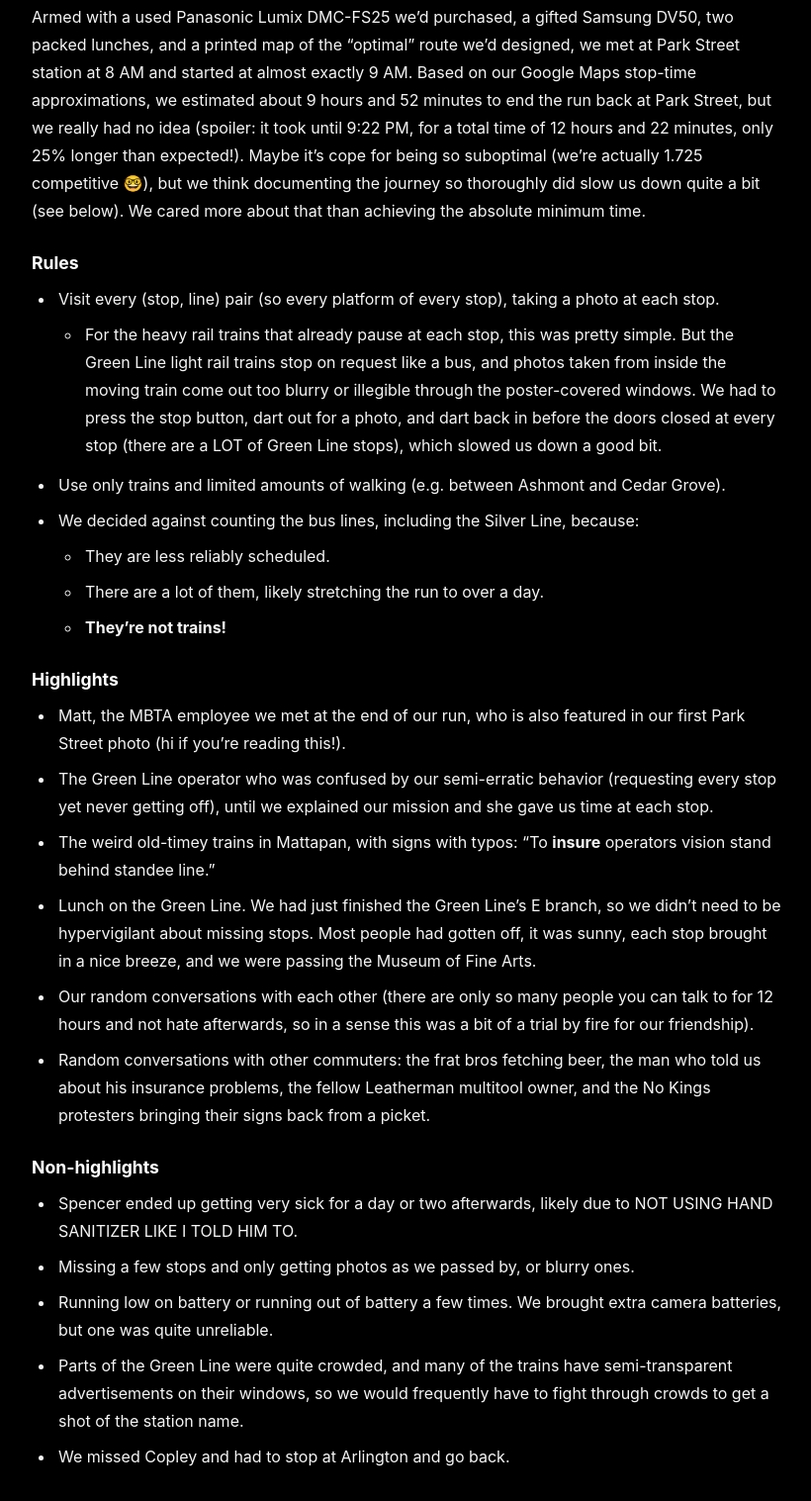
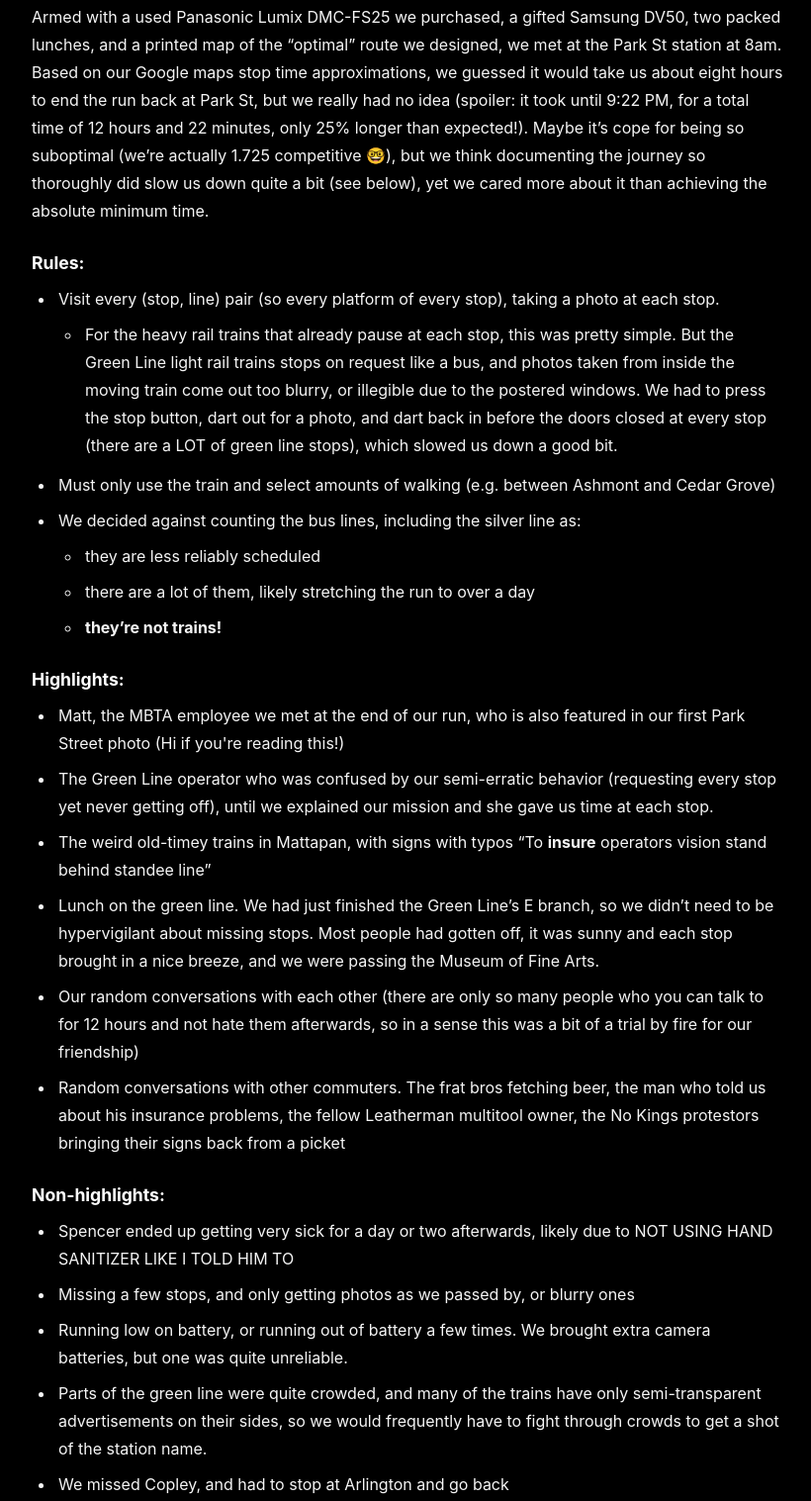
Before and after one commit to generic-account/mbta-speedrun, a website: page site/index.html in a window 1280 px wide. Shown: the part 717-2234 px from the top of the page at 99% size, without its empty margins (228-1048 px from the left). Drawn offline with Linux system fonts and the light colour scheme.

Commit message:
Restore authors' original write-up wording

```diff
--- a/site/index.html
+++ b/site/index.html
@@ -19,43 +19,43 @@
 
 
   <article id="story" aria-label="Trip write-up">
-    <p>It started as one of those impossible late-night ideas you throw out half-jokingly. On Putz at MIT, one of the prized possessions of the main study lounge is the metal MBTA system map that hangs on the wall. We’ve all spaced out staring at it countless times, thinking about a particularly tricky 6.122 problem. But this time we asked: how long would it <em>actually</em> take to ride every train line of the MBTA? Some cursory research led us to believe we might be among the first to attempt this, but while writing this we learned there’s a <a href="https://www.transitruns.org/mbta/">website</a> dedicated to completing the feat (albeit with slightly different rules).</p>
-    <p>After deciding on a reasonable specification of the question (ignoring bus lines like the Silver Line and banning modes of transit other than the trains themselves and walking), some napkin math told us it was doable in a day. The final routing was a fun nerd snipe: we solved it (with some coding help from ChatGPT) like a modified Chinese postman problem, with edge weights (times between stops) pulled from Google Maps.</p>
-    <p>For a while, this stayed as something we’d do “someday.” Our MIT schedules were quite busy, and it was easy to find a reason why the time wasn’t right. But finally, it seemed we would have a lull in workload the weekend of March 28, 2026, and we decided it was now or never.</p>
-    <p>Armed with a used Panasonic Lumix DMC-FS25 we’d purchased, a gifted Samsung DV50, two packed lunches, and a printed map of the “optimal” route we’d designed, we met at Park Street station at 8 AM and started at almost exactly 9 AM. Based on our Google Maps stop-time approximations, we estimated about 9 hours and 52 minutes to end the run back at Park Street, but we really had no idea (spoiler: it took until 9:22 PM, for a total time of 12 hours and 22 minutes, only 25% longer than expected!). Maybe it’s cope for being so suboptimal (we’re actually 1.725 competitive 🤓), but we think documenting the journey so thoroughly did slow us down quite a bit (see below). We cared more about that than achieving the absolute minimum time.</p>
+    <p>It started as one of those impossible late night ideas you throw out half-jokingly. On Putz at MIT, one of the prized possessions of the main study lounge is the metal MBTA system map that hangs from the wall. We all spaced out staring at it countless times, thinking about a particularly tricky 6.122 problem. But this time we asked: how long would it <em>actually</em> take to ride every train line of the MBTA? Some cursory research led us to believe we might be one of the first to attempt this, but while writing this we learned there’s a <a href="https://www.transitruns.org/mbta/">website</a> dedicated to completing the feat (albeit with slightly different rules).</p>
+    <p>After deciding upon a reasonable specification of the question (ignoring bus lines like the silver line, banning using other modes of transit than the trains themselves and walking), some napkin math told us it was doable in a day. The final routing was a fun nerd snipe: we solved it (with some coding help from ChatGPT) like a modified Chinese postman problem, with edge weights (times between stops) pulled from Google Maps.</p>
+    <p>For a while this stayed as something we’ll do “someday.” Our MIT schedules were quite busy and it was easy to find a reason why the time wasn’t right. But finally, it seemed we would have a lull in workload the weekend of March 28, 2026, and decided it was now or never.</p>
+    <p>Armed with a used Panasonic Lumix DMC-FS25 we purchased, a gifted Samsung DV50, two packed lunches, and a printed map of the “optimal” route we designed, we met at the Park St station at 8am. Based on our Google maps stop time approximations, we guessed it would take us about eight hours to end the run back at Park St, but we really had no idea (spoiler: it took until 9:22 PM, for a total time of 12 hours and 22 minutes, only 25% longer than expected!). Maybe it’s cope for being so suboptimal (we’re actually 1.725 competitive 🤓), but we think documenting the journey so thoroughly did slow us down quite a bit (see below), yet we cared more about it than achieving the absolute minimum time.</p>
 
-    <h3>Rules</h3>
+    <h3>Rules:</h3>
     <ul>
       <li>Visit every (stop, line) pair (so every platform of every stop), taking a photo at each stop.
-        <ul><li>For the heavy rail trains that already pause at each stop, this was pretty simple. But the Green Line light rail trains stop on request like a bus, and photos taken from inside the moving train come out too blurry or illegible through the poster-covered windows. We had to press the stop button, dart out for a photo, and dart back in before the doors closed at every stop (there are a LOT of Green Line stops), which slowed us down a good bit.</li></ul>
+        <ul><li>For the heavy rail trains that already pause at each stop, this was pretty simple. But the Green Line light rail trains stops on request like a bus, and photos taken from inside the moving train come out too blurry, or illegible due to the postered windows. We had to press the stop button, dart out for a photo, and dart back in before the doors closed at every stop (there are a LOT of green line stops), which slowed us down a good bit.</li></ul>
       </li>
-      <li>Use only trains and limited amounts of walking (e.g. between Ashmont and Cedar Grove).</li>
-      <li>We decided against counting the bus lines, including the Silver Line, because:
+      <li>Must only use the train and select amounts of walking (e.g. between Ashmont and Cedar Grove)</li>
+      <li>We decided against counting the bus lines, including the silver line as:
         <ul>
-          <li>They are less reliably scheduled.</li>
-          <li>There are a lot of them, likely stretching the run to over a day.</li>
-          <li><strong>They’re not trains!</strong></li>
+          <li>they are less reliably scheduled</li>
+          <li>there are a lot of them, likely stretching the run to over a day</li>
+          <li><strong>they’re not trains!</strong></li>
         </ul>
       </li>
     </ul>
 
-    <h3>Highlights</h3>
+    <h3>Highlights:</h3>
     <ul>
-      <li>Matt, the MBTA employee we met at the end of our run, who is also featured in our first Park Street photo (hi if you’re reading this!).</li>
+      <li>Matt, the MBTA employee we met at the end of our run, who is also featured in our first Park Street photo (Hi if you're reading this!)</li>
       <li>The Green Line operator who was confused by our semi-erratic behavior (requesting every stop yet never getting off), until we explained our mission and she gave us time at each stop.</li>
-      <li>The weird old-timey trains in Mattapan, with signs with typos: “To <strong>insure</strong> operators vision stand behind standee line.”</li>
-      <li>Lunch on the Green Line. We had just finished the Green Line’s E branch, so we didn’t need to be hypervigilant about missing stops. Most people had gotten off, it was sunny, each stop brought in a nice breeze, and we were passing the Museum of Fine Arts.</li>
-      <li>Our random conversations with each other (there are only so many people you can talk to for 12 hours and not hate afterwards, so in a sense this was a bit of a trial by fire for our friendship).</li>
-      <li>Random conversations with other commuters: the frat bros fetching beer, the man who told us about his insurance problems, the fellow Leatherman multitool owner, and the No Kings protesters bringing their signs back from a picket.</li>
+      <li>The weird old-timey trains in Mattapan, with signs with typos “To <strong>insure</strong> operators vision stand behind standee line”</li>
+      <li>Lunch on the green line. We had just finished the Green Line’s E branch, so we didn’t need to be hypervigilant about missing stops. Most people had gotten off, it was sunny and each stop brought in a nice breeze, and we were passing the Museum of Fine Arts.</li>
+      <li>Our random conversations with each other (there are only so many people who you can talk to for 12 hours and not hate them afterwards, so in a sense this was a bit of a trial by fire for our friendship)</li>
+      <li>Random conversations with other commuters. The frat bros fetching beer, the man who told us about his insurance problems, the fellow Leatherman multitool owner, the No Kings protestors bringing their signs back from a picket</li>
     </ul>
 
-    <h3>Non-highlights</h3>
+    <h3>Non-highlights:</h3>
     <ul>
-      <li>Spencer ended up getting very sick for a day or two afterwards, likely due to NOT USING HAND SANITIZER LIKE I TOLD HIM TO.</li>
-      <li>Missing a few stops and only getting photos as we passed by, or blurry ones.</li>
-      <li>Running low on battery or running out of battery a few times. We brought extra camera batteries, but one was quite unreliable.</li>
-      <li>Parts of the Green Line were quite crowded, and many of the trains have semi-transparent advertisements on their windows, so we would frequently have to fight through crowds to get a shot of the station name.</li>
-      <li>We missed Copley and had to stop at Arlington and go back.</li>
+      <li>Spencer ended up getting very sick for a day or two afterwards, likely due to NOT USING HAND SANITIZER LIKE I TOLD HIM TO</li>
+      <li>Missing a few stops, and only getting photos as we passed by, or blurry ones</li>
+      <li>Running low on battery, or running out of battery a few times. We brought extra camera batteries, but one was quite unreliable.</li>
+      <li>Parts of the green line were quite crowded, and many of the trains have only semi-transparent advertisements on their sides, so we would frequently have to fight through crowds to get a shot of the station name.</li>
+      <li>We missed Copley, and had to stop at Arlington and go back</li>
     </ul>
   </article>
 
```
